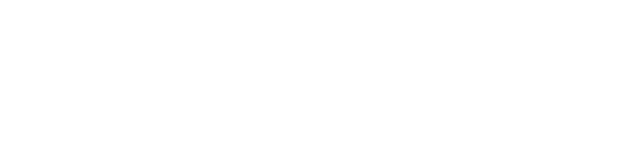
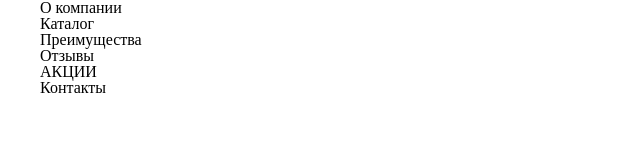
Before and after one commit to Taras21071988/project_westwood, a plain HTML site: page index.html in a window 1280 px wide. Shown: the whole page, without its empty margins (0-640 px from the left). Drawn offline with Linux system fonts and the light colour scheme.

Commit message:
add header

```diff
--- a/index.html
+++ b/index.html
@@ -6,7 +6,7 @@
   <meta name="viewport" content="width=device-width, initial-scale=1.0">
   <link rel="stylesheet" href="css/reset.css">
   <link rel="stylesheet" href="css/style.css">
-  <title>Document</title>
+  <title>WestWood</title>
 </head>
 <body>
   <header class="header">
@@ -15,22 +15,34 @@
         <div class="header__top">
           <ul class="header__list">
             <li class="header__list-item">
-              <a href="" class="list-link"></a>
+              <a href="№" class="list-link">
+                О компании
+              </a>
             </li>
             <li class="header__list-item">
-              <a href="" class="list-link"></a>
+              <a href="№" class="list-link">
+                Каталог
+              </a>
             </li>
             <li class="header__list-item">
-              <a href="" class="list-link"></a>
+              <a href="№" class="list-link">
+                Преимущества
+              </a>
             </li>
             <li class="header__list-item">
-              <a href="" class="list-link"></a>
+              <a href="№" class="list-link">
+                Отзывы
+              </a>
             </li>
             <li class="header__list-item">
-              <a href="" class="list-link"></a>
+              <a href="№" class="list-link">
+                АКЦИИ
+              </a>
             </li>
             <li class="header__list-item">
-              <a href="" class="list-link"></a>
+              <a href="№" class="list-link">
+                Контакты
+              </a>
             </li>
           </ul>
         </div>
```
